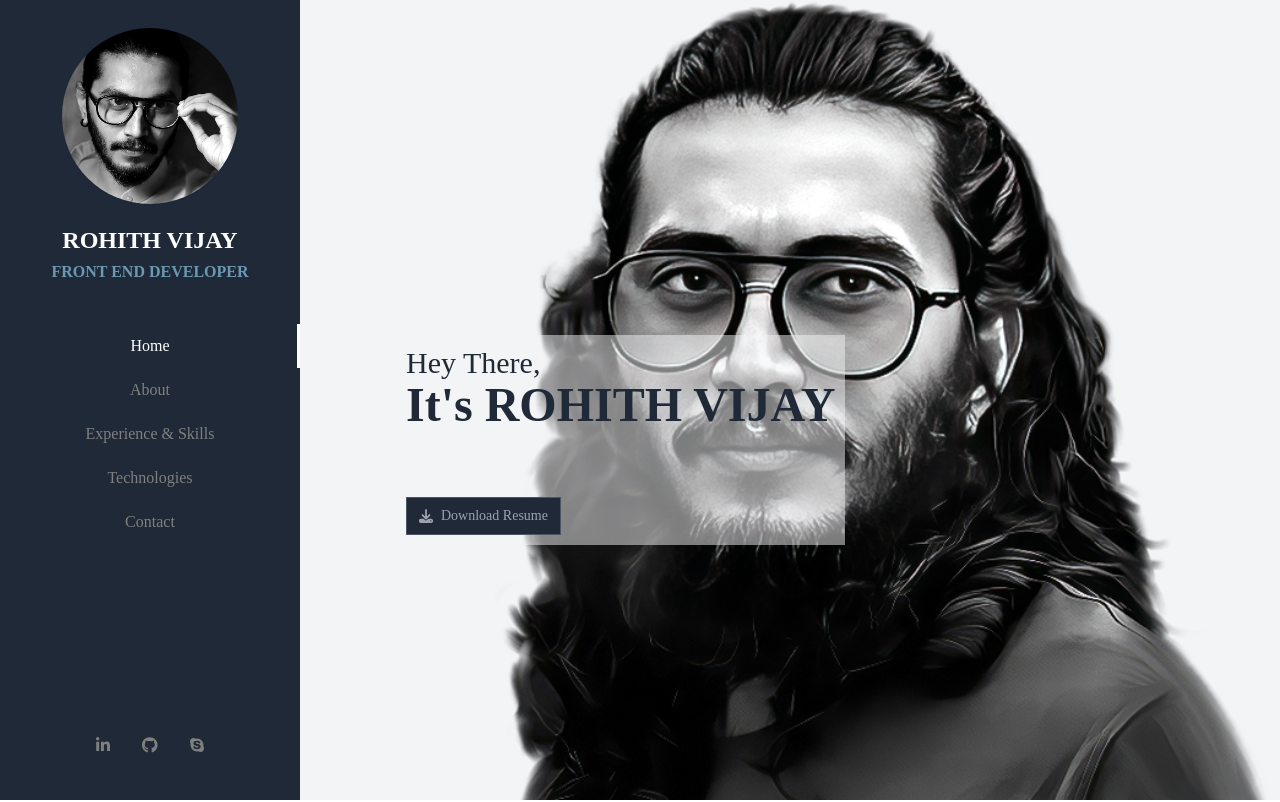
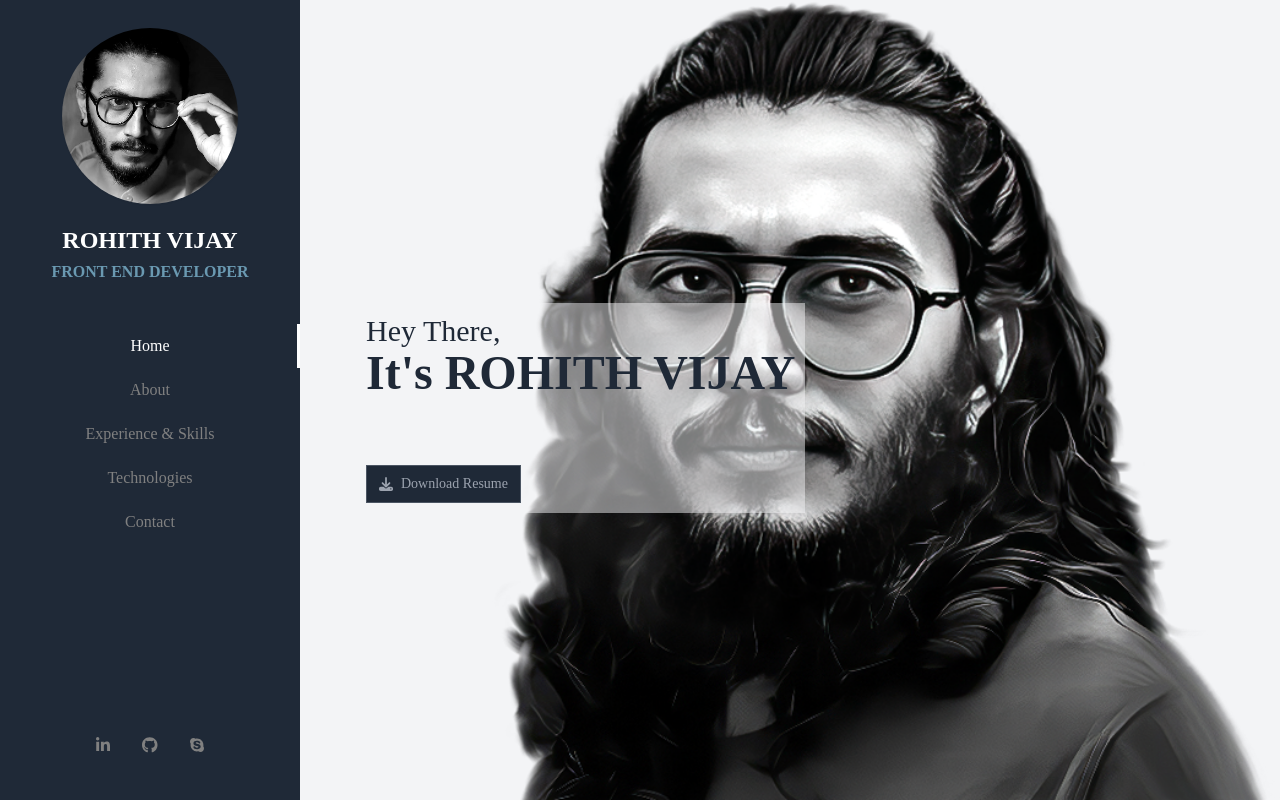
Before and after one commit to rohithvijay/Portfolio, a React (Create React App) app: page / in a window 1280 px wide. Shown: the top 802 px of the page. Built offline with nearby package versions, Linux system fonts and the light colour scheme; a web font is replaced by a local one.

Commit message:
portfolio-custom

```diff
--- a/src/components/Home.js
+++ b/src/components/Home.js
@@ -17,13 +17,13 @@ const Home = () => {
   return (
     <div
       id="Home"
-      className="h-screen p-10 bg-img"
+      className="h-screen  bg-img"
       data-aos="fade-right"
       data-aos-once="true"
       data-aos-delay="200"
     >
-      <div className="text-black-800 flex items-start sm:items-center sm:mt-0 h-screen md:px-14">
-        <div className="intro pt-14">
+      <div className="text-black-800 flex items-start sm:items-center p-10 pt-14 sm:mt-0 h-screen md:px-14">
+        <div className="intro">
           {/* <h1
             className="text-5xl font-semibold text-gray-800 mb-10"
             data-aos="fade-up"
```
Also changed, not shown: 10 other files (tests, documents, lock files or other folders).
